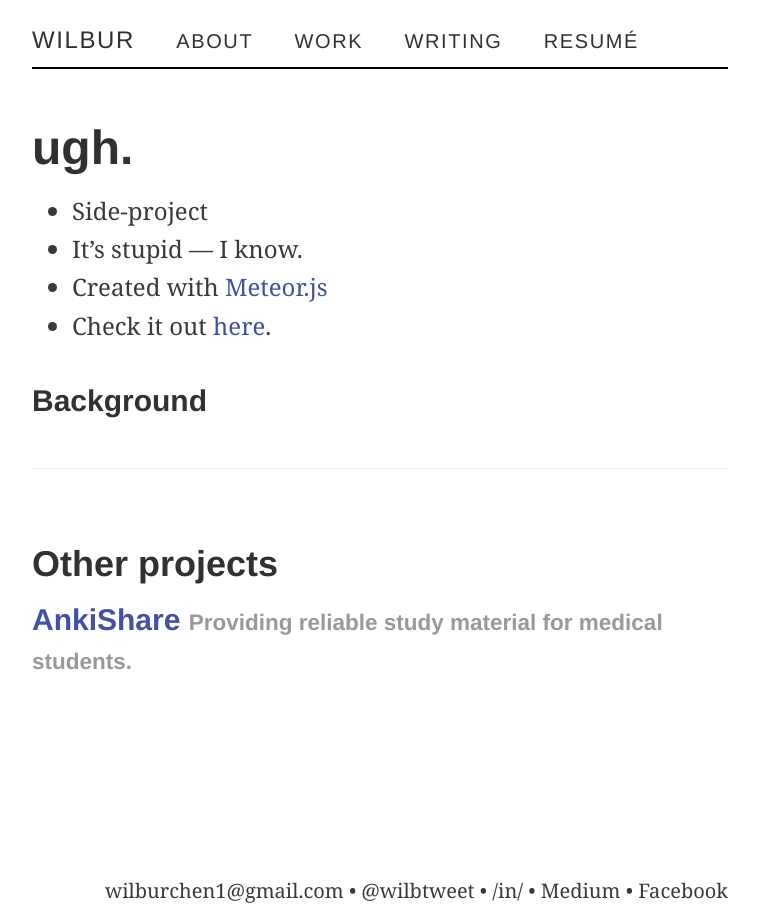
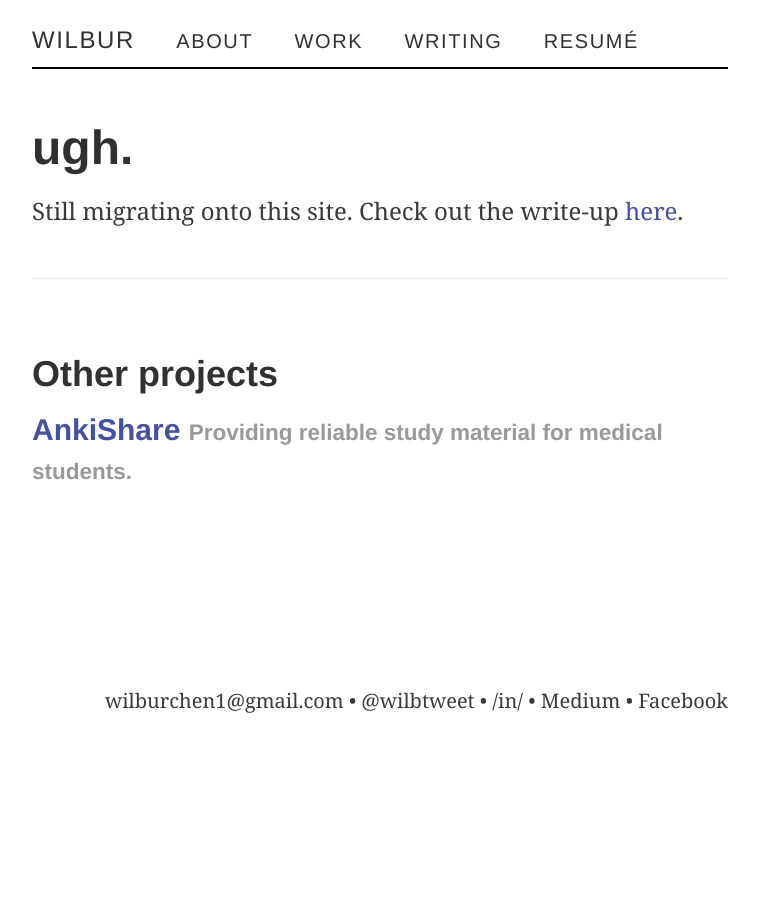
Before and after one commit to wilburc/wilburc.github.io, a Jekyll site: the page built from _portfolio/ugh.md, in a window 1280 px wide. Shown: the whole page, without its empty margins (260-1019 px from the left). Built offline with Jekyll 4.4.1, drawn with Linux system fonts in a browser that asks for light colours.

Commit message:
Update ugh.md

```diff
--- a/_portfolio/ugh.md
+++ b/_portfolio/ugh.md
@@ -5,9 +5,4 @@ intro: Satirizing the relationship between millenials and complaining.
 details: UX Design
 ---
 
-- Side-project
-- It’s stupid — I know.
-- Created with <a href='https://www.meteor.com/'>Meteor.js</a>
-- Check it out <a href='/ugh'>here</a>.
-
-### Background
+Still migrating onto this site. Check out the write-up <a href='https://medium.com/@wilburchen/ugh-9c14dfe7a33d#.1jvcjnid4'>here</a>.
```
